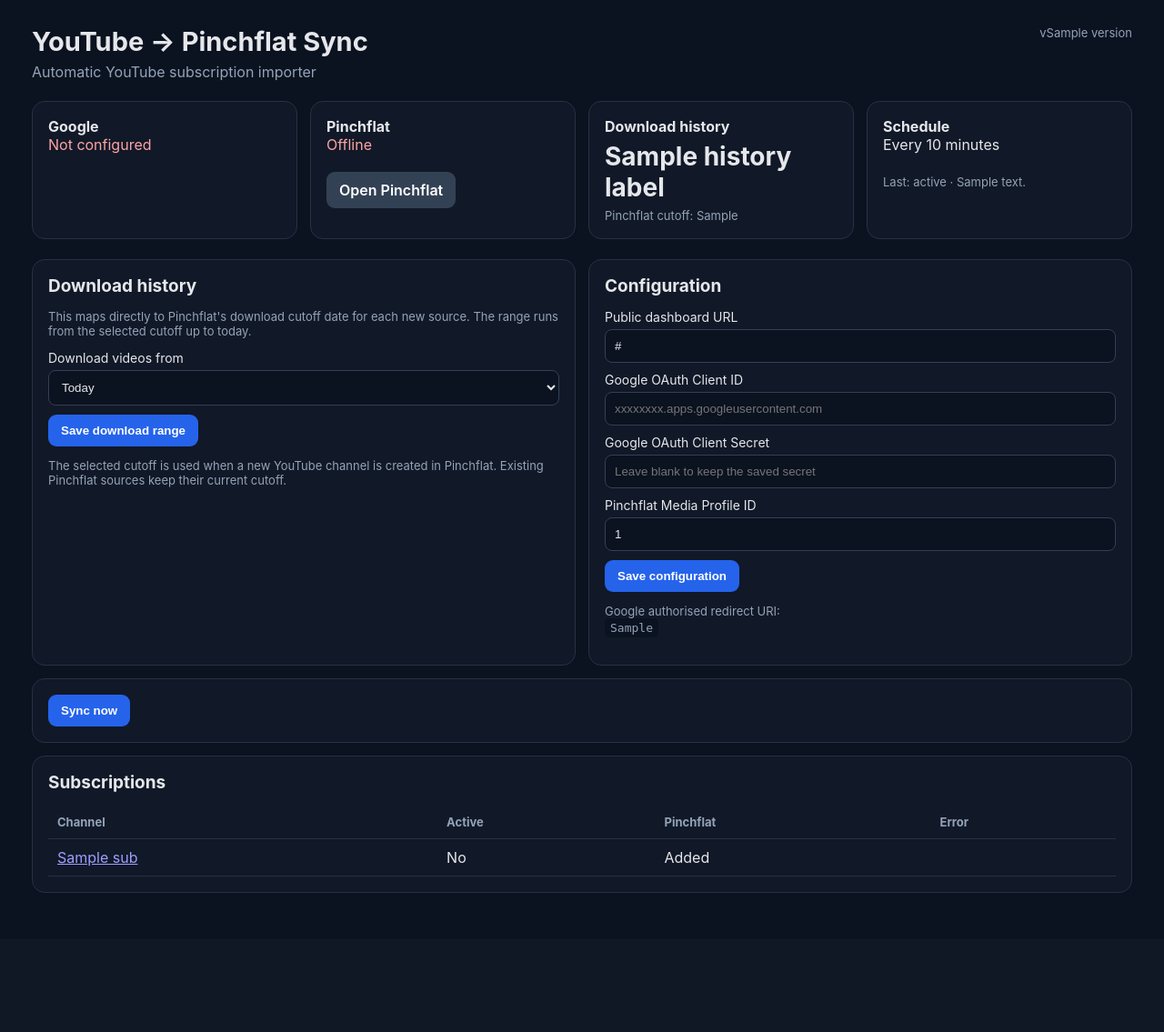
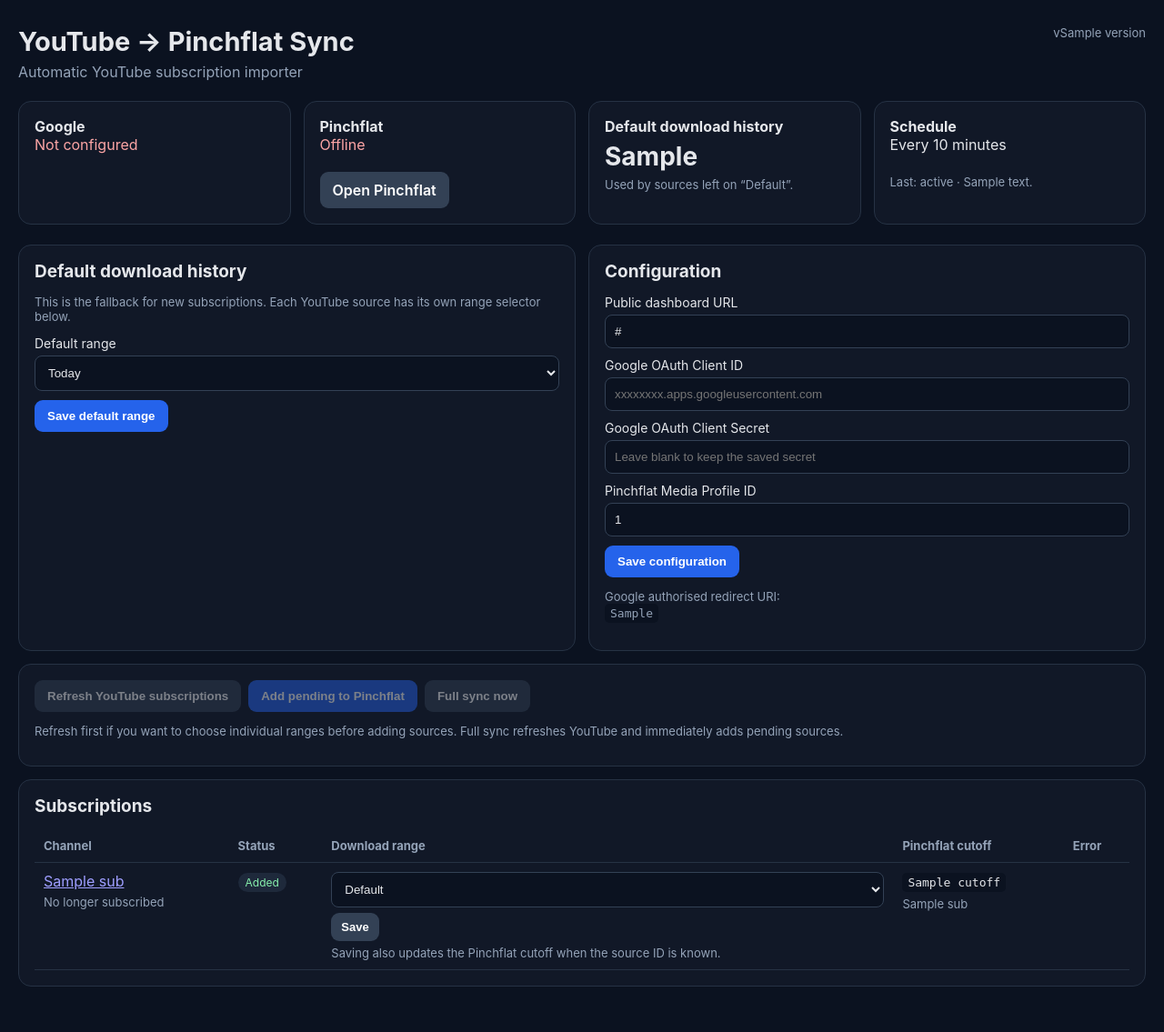
Before and after one commit to AshCooperUK/youtube-pinchflat-sync, a Flask app: template app/templates/index.html in a window 1280 px wide. Shown: the whole page at 91% size. Before the commit the page ends 982 px from the top, so only its background shows below. Run offline with Flask 3, Linux system fonts and the light colour scheme; the template is opened without the code that fills it: most values are stand-ins (such as "Sample title", 1, 10 or a date in 2020); parts of the project's set-up code (start-up, migrations or seed data) failed here and were passed over.

Commit message:
Relese v1.2.0

```diff
--- a/app/templates/index.html
+++ b/app/templates/index.html
@@ -11,7 +11,7 @@
     }
     * { box-sizing: border-box; }
     body { margin: 0; background: #0b1220; color: #e5e7eb; }
-    .wrap { max-width: 1250px; margin: 0 auto; padding: 28px 20px 50px; }
+    .wrap { max-width: 1450px; margin: 0 auto; padding: 28px 20px 50px; }
     .header { display: flex; justify-content: space-between; gap: 20px; align-items: flex-start; }
     h1 { margin: 0 0 6px; font-size: 29px; }
     h2 { margin: 0 0 14px; font-size: 19px; }
@@ -35,7 +35,8 @@
       font-weight: 600;
     }
     .btn.secondary { background: #334155; }
-    .btn.danger { background: #991b1b; }
+    .btn.smallbtn { padding: 8px 11px; font-size: 13px; }
+    .btn[disabled] { opacity: .45; cursor: default; }
     .actions { display: flex; gap: 8px; flex-wrap: wrap; align-items: center; }
     input, select {
       width: 100%;
@@ -62,11 +63,22 @@
     .flash.error { background: #7f1d1d; }
     .flash.success { background: #14532d; }
     .cutoff { font-size: 28px; font-weight: 700; margin: 6px 0; }
-    .hidden { display: none; }
-    details summary { cursor: pointer; font-weight: 700; }
-    @media (max-width: 650px) {
+    .source-range { min-width: 245px; }
+    .source-range select { margin: 0 0 6px; }
+    .source-range input { margin: 0 0 6px; }
+    .source-meta { margin-top: 5px; }
+    .hidden { display: none !important; }
+    .status-pill {
+      display: inline-block;
+      padding: 3px 8px;
+      border-radius: 999px;
+      background: #1e293b;
+      font-size: 12px;
+    }
+    @media (max-width: 800px) {
       .header { display: block; }
-      table { font-size: 13px; }
+      .table-wrap { overflow-x: auto; }
+      table { min-width: 980px; font-size: 13px; }
       th, td { padding: 8px 5px; }
     }
   </style>
@@ -112,9 +124,9 @@
     </div>
 
     <div class="card">
-      <strong>Download history</strong>
-      <div class="cutoff">{{ history_label }}</div>
-      <div class="muted small">Pinchflat cutoff: {{ history_cutoff }}</div>
+      <strong>Default download history</strong>
+      <div class="cutoff">{{ default_history_cutoff }}</div>
+      <div class="muted small">Used by sources left on “Default”.</div>
     </div>
 
     <div class="card">
@@ -125,40 +137,39 @@
       {% if last_run %}
         <span class="muted small">Last: {{ last_run["status"] }} · {{ last_run["message"] }}</span>
       {% else %}
-        <span class="muted small">No sync has run yet.</span>
+        <span class="muted small">No automatic sync has run yet.</span>
       {% endif %}
     </div>
   </div>
 
   <div class="two">
     <div class="card">
-      <h2>Download history</h2>
+      <h2>Default download history</h2>
       <p class="muted small">
-        This maps directly to Pinchflat's download cutoff date for each new source.
-        The range runs from the selected cutoff up to today.
+        This is the fallback for new subscriptions. Each YouTube source has its own range selector below.
       </p>
 
       <form method="post" action="/settings/history">
         <label>
-          Download videos from
-          <select name="history_mode" id="history_mode" onchange="toggleHistoryFields()">
-            <option value="today" {% if history_mode == "today" %}selected{% endif %}>Today</option>
-            <option value="this_week" {% if history_mode == "this_week" %}selected{% endif %}>This week</option>
-            <option value="this_month" {% if history_mode == "this_month" %}selected{% endif %}>This month</option>
-            <option value="six_months" {% if history_mode == "six_months" %}selected{% endif %}>Last 6 months</option>
-            <option value="last_year" {% if history_mode == "last_year" %}selected{% endif %}>Last year</option>
-            <option value="years_back" {% if history_mode == "years_back" %}selected{% endif %}>Choose a year range</option>
-            <option value="custom_date" {% if history_mode == "custom_date" %}selected{% endif %}>Custom date</option>
-            <option value="subscription_date" {% if history_mode == "subscription_date" %}selected{% endif %}>Original subscription date</option>
+          Default range
+          <select name="history_mode" id="default_history_mode" onchange="toggleDefaultHistoryFields()">
+            <option value="today" {% if default_history_mode == "today" %}selected{% endif %}>Today</option>
+            <option value="this_week" {% if default_history_mode == "this_week" %}selected{% endif %}>This week</option>
+            <option value="this_month" {% if default_history_mode == "this_month" %}selected{% endif %}>This month</option>
+            <option value="six_months" {% if default_history_mode == "six_months" %}selected{% endif %}>Last 6 months</option>
+            <option value="last_year" {% if default_history_mode == "last_year" %}selected{% endif %}>Last year</option>
+            <option value="years_back" {% if default_history_mode == "years_back" %}selected{% endif %}>Choose years back</option>
+            <option value="custom_date" {% if default_history_mode == "custom_date" %}selected{% endif %}>Custom date</option>
+            <option value="subscription_date" {% if default_history_mode == "subscription_date" %}selected{% endif %}>Original subscription date</option>
           </select>
         </label>
 
-        <div id="years_field">
+        <div id="default_years_field">
           <label>
             Years back
             <select name="history_years">
               {% for y in range(1, 11) %}
-                <option value="{{ y }}" {% if history_years == y %}selected{% endif %}>
+                <option value="{{ y }}" {% if default_history_years == y %}selected{% endif %}>
                   {{ y }} year{% if y != 1 %}s{% endif %} ago → today
                 </option>
               {% endfor %}
@@ -166,24 +177,18 @@
           </label>
         </div>
 
-        <div id="custom_date_field">
+        <div id="default_custom_date_field">
           <label>
             Start date
-            <input type="date" name="history_custom_date" value="{{ history_custom_date }}">
+            <input type="date" name="history_custom_date" value="{{ default_history_custom_date }}">
           </label>
         </div>
 
-        <div class="actions">
-          <button class="btn" type="submit">Save download range</button>
-        </div>
+        <button class="btn" type="submit">Save default range</button>
       </form>
-
-      <p class="muted small">
-        The selected cutoff is used when a new YouTube channel is created in Pinchflat.
-        Existing Pinchflat sources keep their current cutoff.
-      </p>
     </div>
 
+    {% if not google_connected %}
     <div class="card">
       <h2>Configuration</h2>
       <form method="post" action="/settings/configuration">
@@ -215,58 +220,141 @@
         <br><code>{{ callback_uri if callback_uri else "Set the public dashboard URL first" }}</code>
       </p>
     </div>
+    {% else %}
+    <div class="card">
+      <h2>Google connected</h2>
+      <p class="ok">OAuth configuration is complete.</p>
+      <p class="muted small">
+        The Google configuration form is hidden while the account is connected.
+        Disconnect Google to change OAuth settings.
+      </p>
+      <form method="post" action="/oauth/google/disconnect">
+        <button class="btn secondary" type="submit">Disconnect Google</button>
+      </form>
+    </div>
+    {% endif %}
   </div>
 
   <div class="card">
     <div class="actions">
-      <form method="post" action="/sync">
-        <button class="btn" type="submit" {% if not google_connected %}disabled{% endif %}>Sync now</button>
+      <form method="post" action="/refresh-subscriptions">
+        <button class="btn secondary" type="submit" {% if not google_connected %}disabled{% endif %}>Refresh YouTube subscriptions</button>
       </form>
 
-      {% if google_connected %}
-      <form method="post" action="/oauth/google/disconnect">
-        <button class="btn secondary" type="submit">Disconnect Google</button>
+      <form method="post" action="/add-pending">
+        <button class="btn" type="submit" {% if not google_connected or not pinchflat_online %}disabled{% endif %}>Add pending to Pinchflat</button>
       </form>
-      {% endif %}
-    </div>
+
+      <form method="post" action="/sync">
+        <button class="btn secondary" type="submit" {% if not google_connected %}disabled{% endif %}>Full sync now</button>
+      </form>
     </div>
 
-  <div class="card" style="margin-top:14px">
+    <p class="muted small">
+      Refresh first if you want to choose individual ranges before adding sources. Full sync refreshes YouTube and immediately adds pending sources.
+    </p>
+  </div>
+
+  <div class="card" id="subscriptions" style="margin-top:14px">
     <h2>Subscriptions</h2>
+
     {% if subs %}
+    <div class="table-wrap">
       <table>
         <thead>
           <tr>
             <th>Channel</th>
-          <th>Active</th>
-          <th>Pinchflat</th>
+            <th>Status</th>
+            <th>Download range</th>
+            <th>Pinchflat cutoff</th>
             <th>Error</th>
           </tr>
         </thead>
         <tbody>
         {% for sub in subs %}
           <tr>
-          <td><a href="{{ sub['channel_url'] }}" target="_blank">{{ sub["title"] }}</a></td>
-          <td>{{ "Yes" if sub["active"] else "No" }}</td>
-          <td>{{ "Added" if sub["pinchflat_added"] else "Pending" }}</td>
+            <td>
+              <a href="{{ sub['channel_url'] }}" target="_blank">{{ sub["title"] }}</a>
+              {% if not sub["active"] %}
+                <div class="muted small source-meta">No longer subscribed</div>
+              {% endif %}
+            </td>
+
+            <td>
+              {% if sub["pinchflat_added"] %}
+                <span class="status-pill ok">Added</span>
+              {% else %}
+                <span class="status-pill warn">Pending</span>
+              {% endif %}
+            </td>
+
+            <td class="source-range">
+              <form method="post" action="/subscriptions/{{ sub['channel_id'] }}/history">
+                {% set current_mode = sub["history_mode"] or "default" %}
+                <select name="history_mode" class="source-history-mode" onchange="toggleSourceCustomDate(this)">
+                  <option value="default" {% if current_mode == "default" %}selected{% endif %}>Default</option>
+                  <option value="today" {% if current_mode == "today" %}selected{% endif %}>Today</option>
+                  <option value="this_week" {% if current_mode == "this_week" %}selected{% endif %}>This week</option>
+                  <option value="this_month" {% if current_mode == "this_month" %}selected{% endif %}>This month</option>
+                  <option value="six_months" {% if current_mode == "six_months" %}selected{% endif %}>Last 6 months</option>
+                  <option value="last_year" {% if current_mode == "last_year" %}selected{% endif %}>Last year</option>
+                  {% for y in range(2, 11) %}
+                    <option value="years_{{ y }}" {% if current_mode == "years_" ~ y %}selected{% endif %}>Last {{ y }} years</option>
+                  {% endfor %}
+                  <option value="subscription_date" {% if current_mode == "subscription_date" %}selected{% endif %}>Original subscription date</option>
+                  <option value="custom_date" {% if current_mode == "custom_date" %}selected{% endif %}>Custom date</option>
+                </select>
+
+                <input
+                  class="source-custom-date {% if current_mode != 'custom_date' %}hidden{% endif %}"
+                  type="date"
+                  name="history_custom_date"
+                  value="{{ sub['history_custom_date'] or '' }}"
+                >
+
+                <button class="btn smallbtn secondary" type="submit">Save</button>
+              </form>
+
+              {% if sub["pinchflat_added"] %}
+                <div class="muted small source-meta">
+                  Saving also updates the Pinchflat cutoff when the source ID is known.
+                </div>
+              {% endif %}
+            </td>
+
+            <td>
+              <code>{{ sub["cutoff"] }}</code>
+              <div class="muted small source-meta">{{ sub["history_label"] }}</div>
+            </td>
+
             <td class="bad">{{ sub["last_error"] or "" }}</td>
           </tr>
         {% endfor %}
         </tbody>
       </table>
+    </div>
     {% else %}
-      <span class="muted">Connect Google, choose your download history, then run the first sync.</span>
+      <span class="muted">
+        Connect Google, then select “Refresh YouTube subscriptions”.
+      </span>
     {% endif %}
   </div>
 </div>
 
 <script>
-function toggleHistoryFields() {
-  const mode = document.getElementById("history_mode").value;
-  document.getElementById("years_field").classList.toggle("hidden", mode !== "years_back");
-  document.getElementById("custom_date_field").classList.toggle("hidden", mode !== "custom_date");
+function toggleDefaultHistoryFields() {
+  const mode = document.getElementById("default_history_mode").value;
+  document.getElementById("default_years_field").classList.toggle("hidden", mode !== "years_back");
+  document.getElementById("default_custom_date_field").classList.toggle("hidden", mode !== "custom_date");
 }
-toggleHistoryFields();
+
+function toggleSourceCustomDate(selectElement) {
+  const form = selectElement.closest("form");
+  const dateInput = form.querySelector(".source-custom-date");
+  dateInput.classList.toggle("hidden", selectElement.value !== "custom_date");
+}
+
+toggleDefaultHistoryFields();
 </script>
 </body>
 </html>
--- a/compose.yaml
+++ b/compose.yaml
@@ -113,17 +113,17 @@ x-casaos:
   tagline:
     en_US: Sync your YouTube subscriptions into Pinchflat automatically.
   description:
-    en_US: Reads your YouTube subscriptions with Google OAuth, creates Pinchflat sources and lets you choose how far back Pinchflat should download videos.
+    en_US: Reads your YouTube subscriptions with Google OAuth and lets each source have its own Pinchflat download cutoff.
   author: AshCooperUK
   developer: AshCooperUK
   category: Media
   architectures:
     - amd64
     - arm64
-  version: "1.1.0"
+  version: "1.2.0"
   update_at: "2026-09-13"
   release_notes:
-    en_US: Adds ZimaOS tile metadata, GitHub container publishing and dashboard-based download history selection.
+    en_US: Adds per-source download ranges, a refresh-only workflow and hides OAuth configuration after Google connects.
   website: https://github.com/AshCooperUK/youtube-pinchflat-sync
   repo: https://github.com/AshCooperUK/youtube-pinchflat-sync
   support: https://github.com/AshCooperUK/youtube-pinchflat-sync/issues
```
Also changed, not shown: Apps/YouTubePinchflatSync/docker-compose.yml (+4 -4 lines), .github/workflows/publish-container.yml, README.md, 1 other file. Lines whose indentation alone changed are shown as unchanged.
